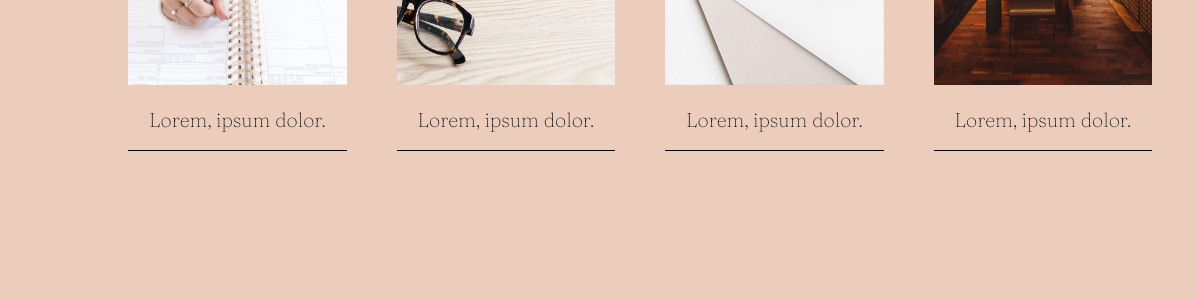
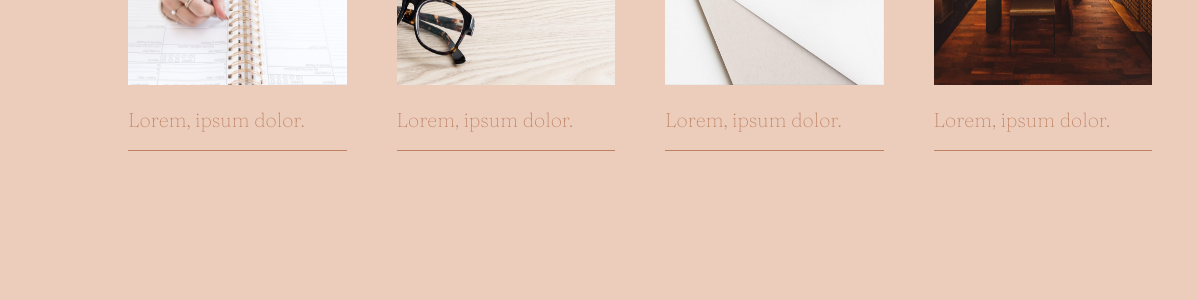
Before and after one commit to bsia0831/portfolio_first, a plain HTML site: page index.html in a window 1280 px wide. Shown: the part 500-800 px from the top of the page, 0-1198 px from the left. Drawn offline with nearby package versions, Linux system fonts and the light colour scheme; a web font is replaced by a local one.

Commit message:
swiper 수정

```diff
--- a/scss/style.scss
+++ b/scss/style.scss
@@ -634,15 +634,17 @@ $mobile:539px;
                         top: 0;left: 0;
                         width: 100%;
                         height: 70%;
+                        cursor: pointer;
                     }
 
                     h3{
-                        font: 20px/1 'Fraunces'; color: #111;
+                        font: bold 20px/1 'Fraunces'; color: #BE8263;
                         position: absolute;
                         width: 100%;
                         top: 75%;
                         padding-bottom: 20px;
-                        border-bottom: 1px solid #000;
+                        border-bottom: 1px solid #BE8263;
+                        text-align: left;
                     }
                 }
             }
```
Also changed, not shown: css/style.css, 1 other file.
